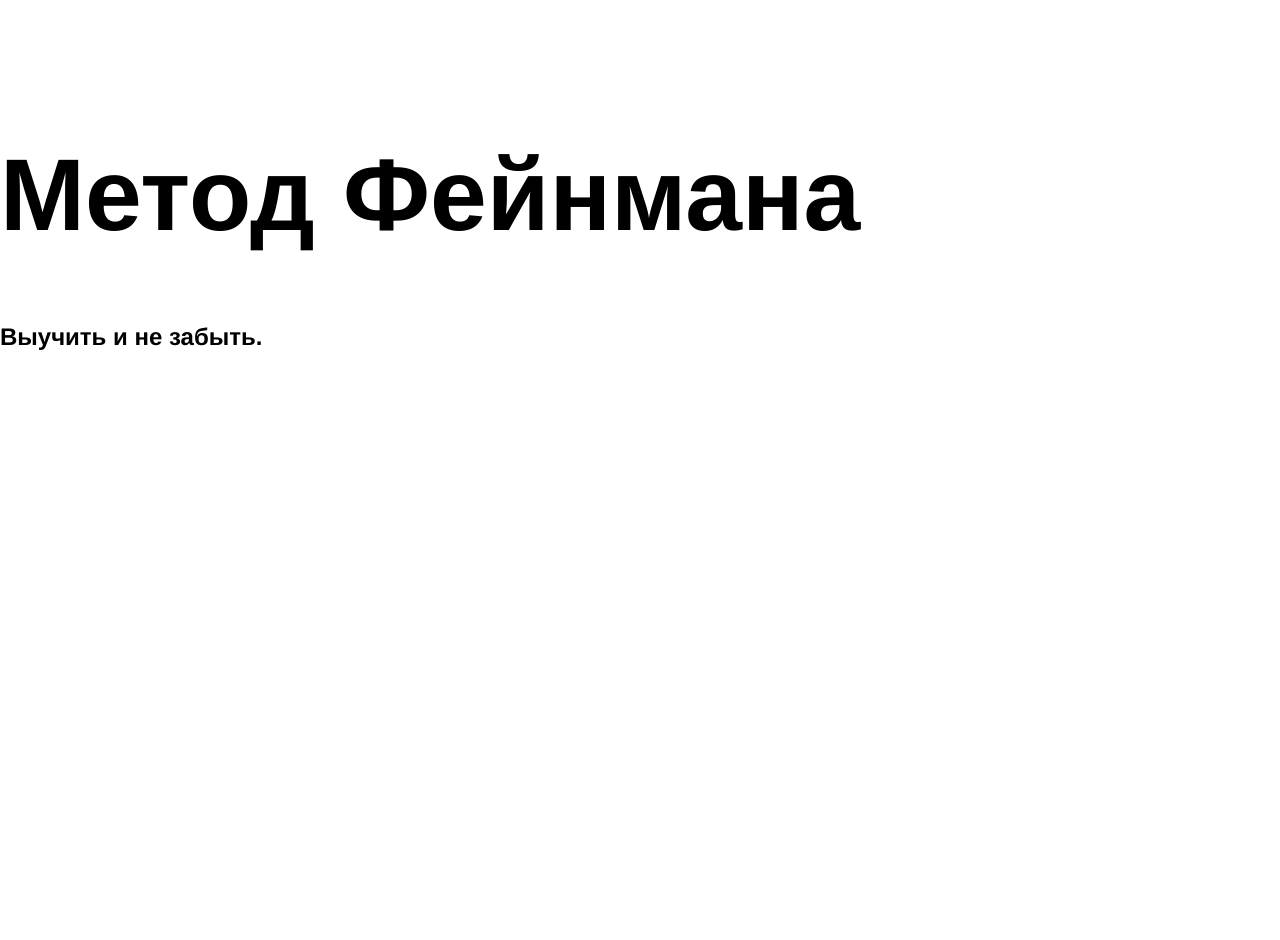
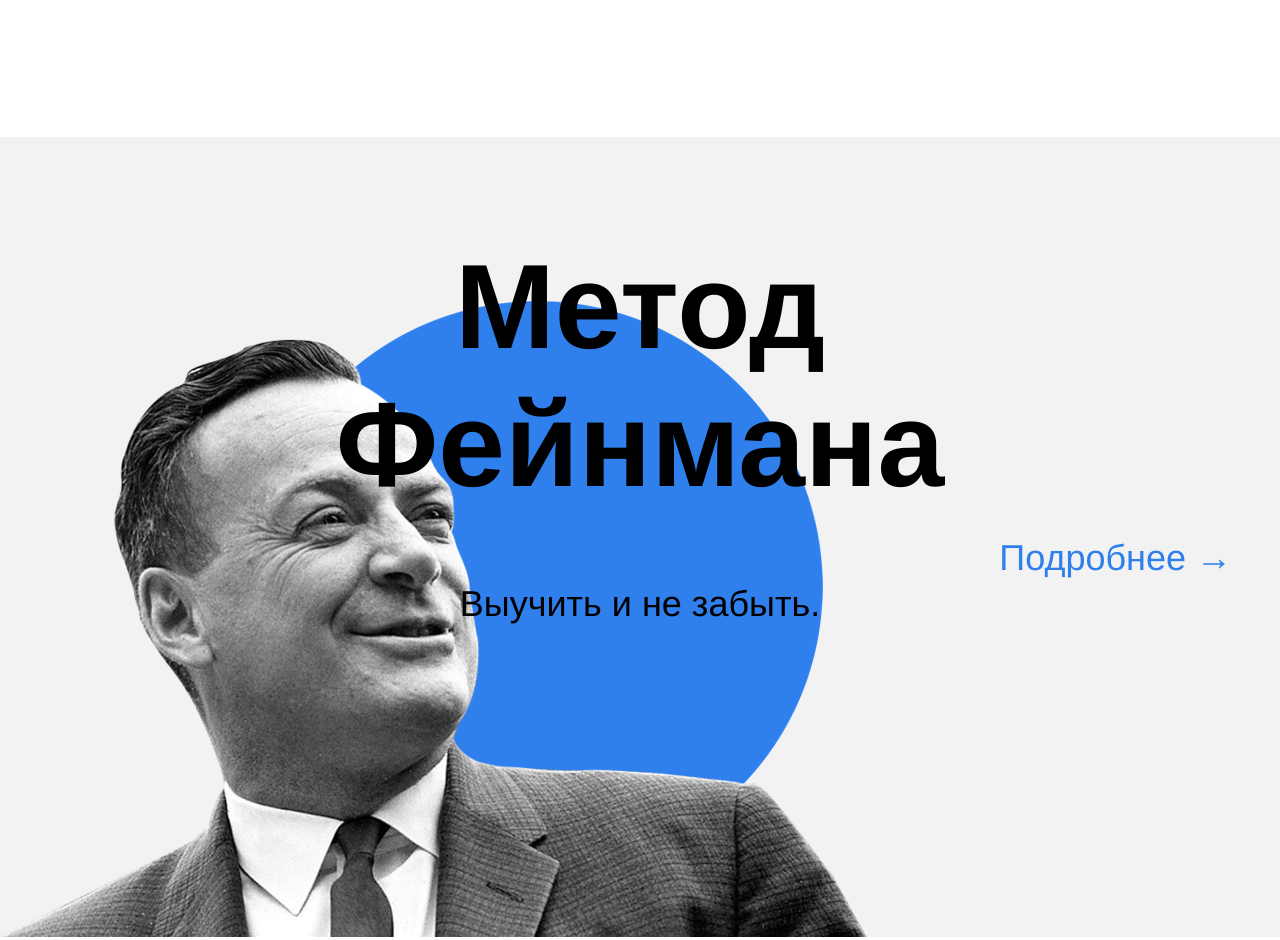
Before and after one commit to AlexandrPar/how-to-learn, a plain HTML site: page index.html in a window 1280 px wide. Shown: the part 2020-2960 px from the top of the page. Before the commit the page ends 2391 px from the top, so only its background shows below. Drawn offline with Linux system fonts and the light colour scheme.

Commit message:
закончил fayman

```diff
--- a/index.html
+++ b/index.html
@@ -90,6 +90,9 @@
       <section class="feynman">
         <h1 class="feynman__title">Метод Фейнмана</h1>
         <h2 class="feynman__subtitle">Выучить и не забыть.</h2>
+        <a class="feynman__link">Подробнее &rarr;</a>
+        <img src="./images/feynman.png" alt="Ри́чард Фи́ллипс Фе́йнман"
+        class="feynman__foto-feynman">
       </section>
 
       <section class="kaufman">
--- a/styles/style.css
+++ b/styles/style.css
@@ -54,9 +54,6 @@ font-weight: bold;
 p{
   font-size: 18px;
   font-weight: normal;
-}
-.header__link{
-
 }
 .header__main-illustration{
   width: 765px;
@@ -165,6 +162,56 @@ p{
   font-size: 18px;
   font-weight: normal;
 }
+.feynman{
+  height: 100vh;
+  min-height: 600px;
+  max-height: 890px;
+  position: relative;
+  background-color:  #f2f2f2;
+  display: flex;
+  flex-direction: column;
+  justify-content: flex-start;
+  align-items: center;
+  margin-bottom: 100px;
+}
+.feynman__title{
+  display: flex;
+  margin-top: 100px;
+  margin-bottom: 0;
+  text-align: center;
+  margin-left: auto;
+  margin-right: auto;
+  font-size: 120px;
+  width: 648px;
+  z-index: 4;
+}
+.feynman__subtitle{
+  width: 867px;
+  height: 51px;
+  text-align: center;
+  margin-top: 70px;
+  margin-bottom: 0;
+  margin-left: auto;
+  margin-right: auto;
+  font-size: 36px;
+  font-weight: normal;
+  z-index: 2;
+}
+.feynman__link{
+  font-size: 36px;
+  position: absolute;
+  color: #2f80ed ;
+  top: 50%;
+  right: 48px;
+}
+.feynman__foto-feynman{
+  width: 867px;
+  height: 637px;
+  position: absolute;
+  left: 0;
+  bottom: 0;
+  z-index: 1;
+}
 /* и элемента с модификатором вида ключ-значение */
 .table__cell_theme_dark {
   width: 200px;
```
